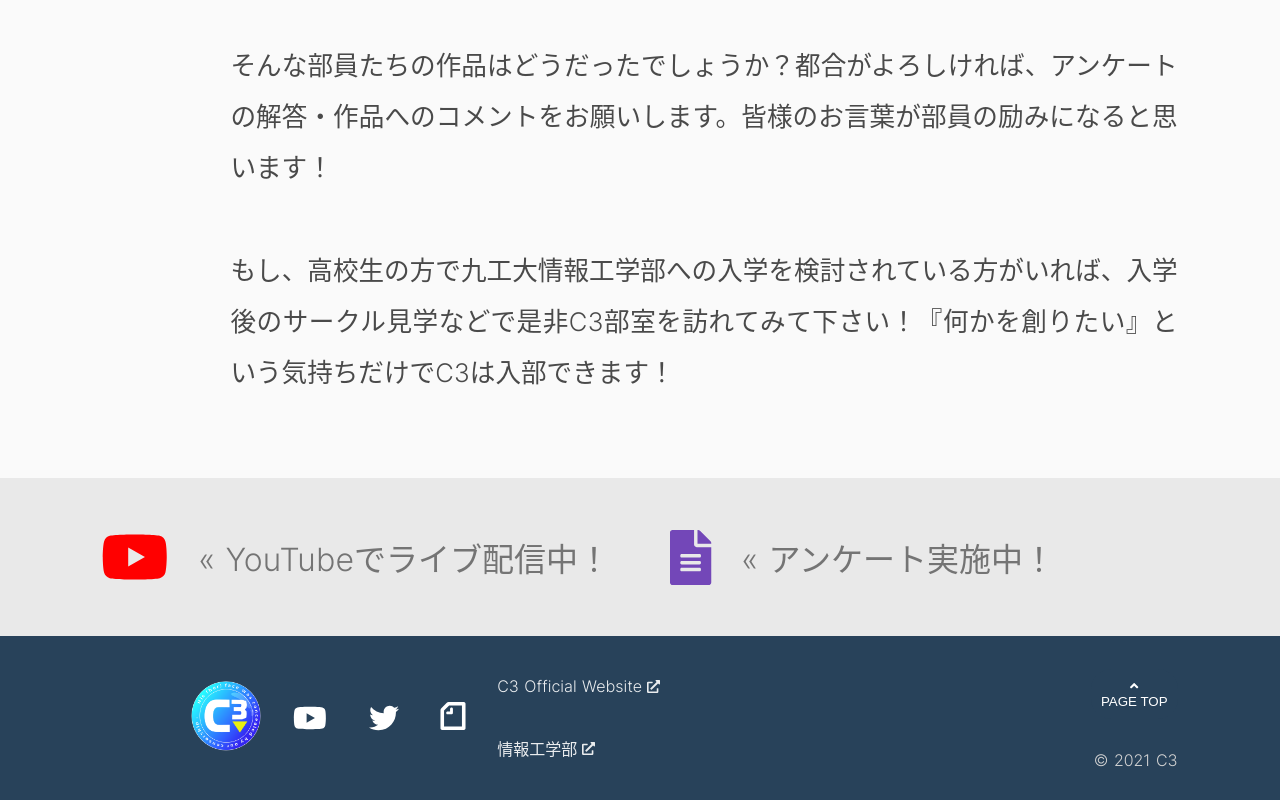
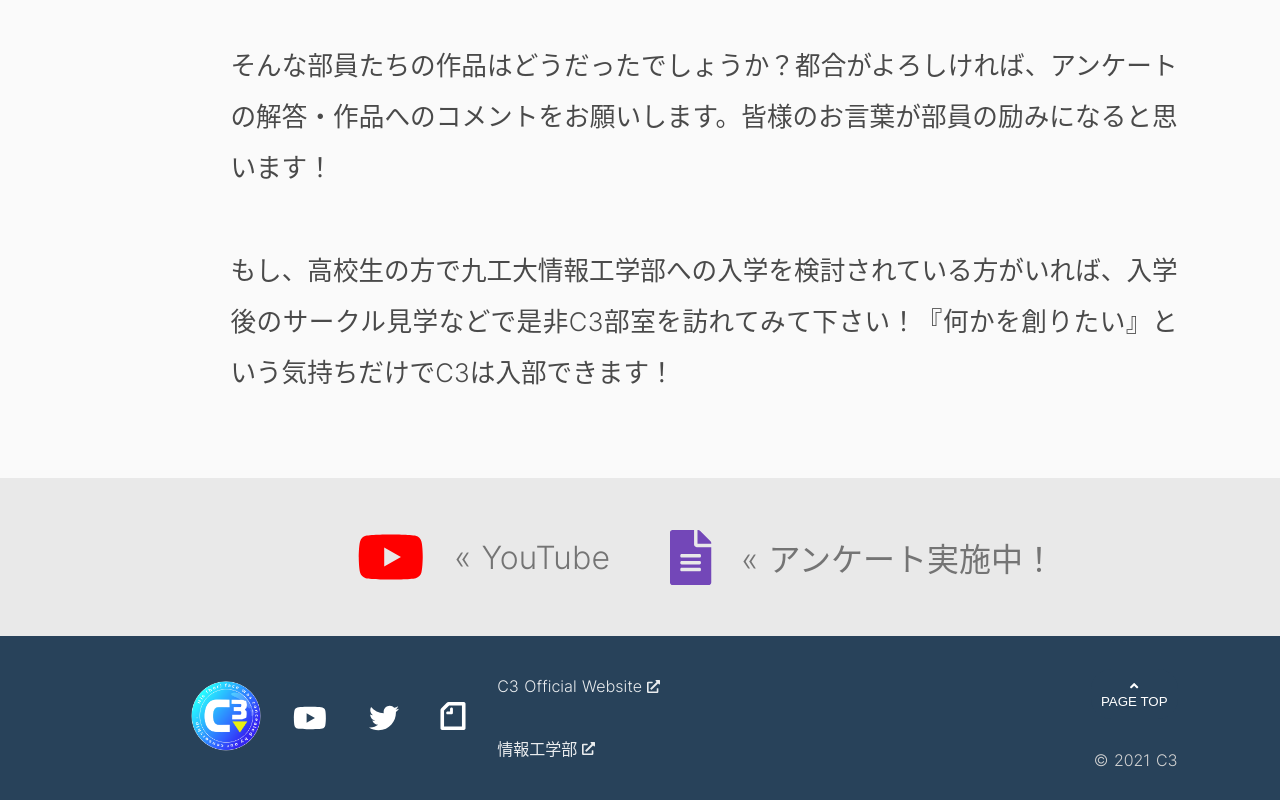
Before and after one commit to Kyutech-C3/OpenCampus2021, a Nuxt app: page / in a window 1280 px wide. Shown: the part 6101-6901 px from the top of the page. Built offline with nearby package versions, Linux system fonts and the light colour scheme.

Commit message:
[change] youtubeのリンクの名前変更

```diff
--- a/components/Footer2.vue
+++ b/components/Footer2.vue
@@ -1,8 +1,8 @@
 <template>
     <div class="footer2">
-        <a href="https://www.youtube.com/channel/UCeRY2jujVBYRqmilrCZytFw" target="_blank" class="link" id="youtube" title="YouTube生配信中！ 13:00-16:00">
+        <a href="https://www.youtube.com/channel/UCeRY2jujVBYRqmilrCZytFw" target="_blank" class="link" id="youtube" title="YouTube">
             <font-awesome-icon :icon="['fab', 'youtube']" class="icon"/>
-            <span class="title">&laquo; YouTubeでライブ配信中！</span>
+            <span class="title">&laquo; YouTube</span>
         </a>
         <a href="https://docs.google.com/forms/d/e/1FAIpQLSdKmF9kHCJQNp-oVhKxrIaOjvYl6q-3P6GfmolNs7nuULYYYA/viewform" target="_blank" class="link" id="survey" title="アンケート">
             <font-awesome-icon :icon="['fas', 'file-alt']" class="icon"/>
--- a/components/Menu.vue
+++ b/components/Menu.vue
@@ -53,9 +53,9 @@
             </li>
             <li>
               <div class="home">
-                <a href="https://www.youtube.com/channel/UCeRY2jujVBYRqmilrCZytFw" target="_brank" title="YouTube生配信中！ 13:00-16:00">
+                <a href="https://www.youtube.com/channel/UCeRY2jujVBYRqmilrCZytFw" target="_brank" title="YouTube">
                   <font-awesome-icon class="icon" :icon="['fab', 'youtube']" />
-                  YouTubeライブ 13:00-16:00
+                  YouTube
                 </a>
               </div>
             </li>
--- a/components/top/Top.vue
+++ b/components/top/Top.vue
@@ -7,9 +7,9 @@
         <span class="fri ss01">23</span><span class="blank">_</span>
       </div>
       <div class="scroll cv05" @click="scroll">scroll</div>
-      <a href="https://www.youtube.com/channel/UCeRY2jujVBYRqmilrCZytFw" target="_blank" title="YouTube生配信中！ 13:00-16:00-" class="link youtube">
+      <a href="https://www.youtube.com/channel/UCeRY2jujVBYRqmilrCZytFw" target="_blank" title="YouTube" class="link youtube">
         <font-awesome-icon :icon="['fab', 'youtube']" class="icon" />
-        <div class="hide"><span class="fs14">« </span><span class="up">YouTube生配信中！</span></div>
+        <div class="hide"><span class="fs14">« </span><span class="up">YouTube</span></div>
       </a>
       <a href="https://docs.google.com/forms/d/e/1FAIpQLSdKmF9kHCJQNp-oVhKxrIaOjvYl6q-3P6GfmolNs7nuULYYYA/viewform" target="_blank" title="アンケート" class="link googleform">
         <img src="../../static/googleform.png" alt="img">
```
